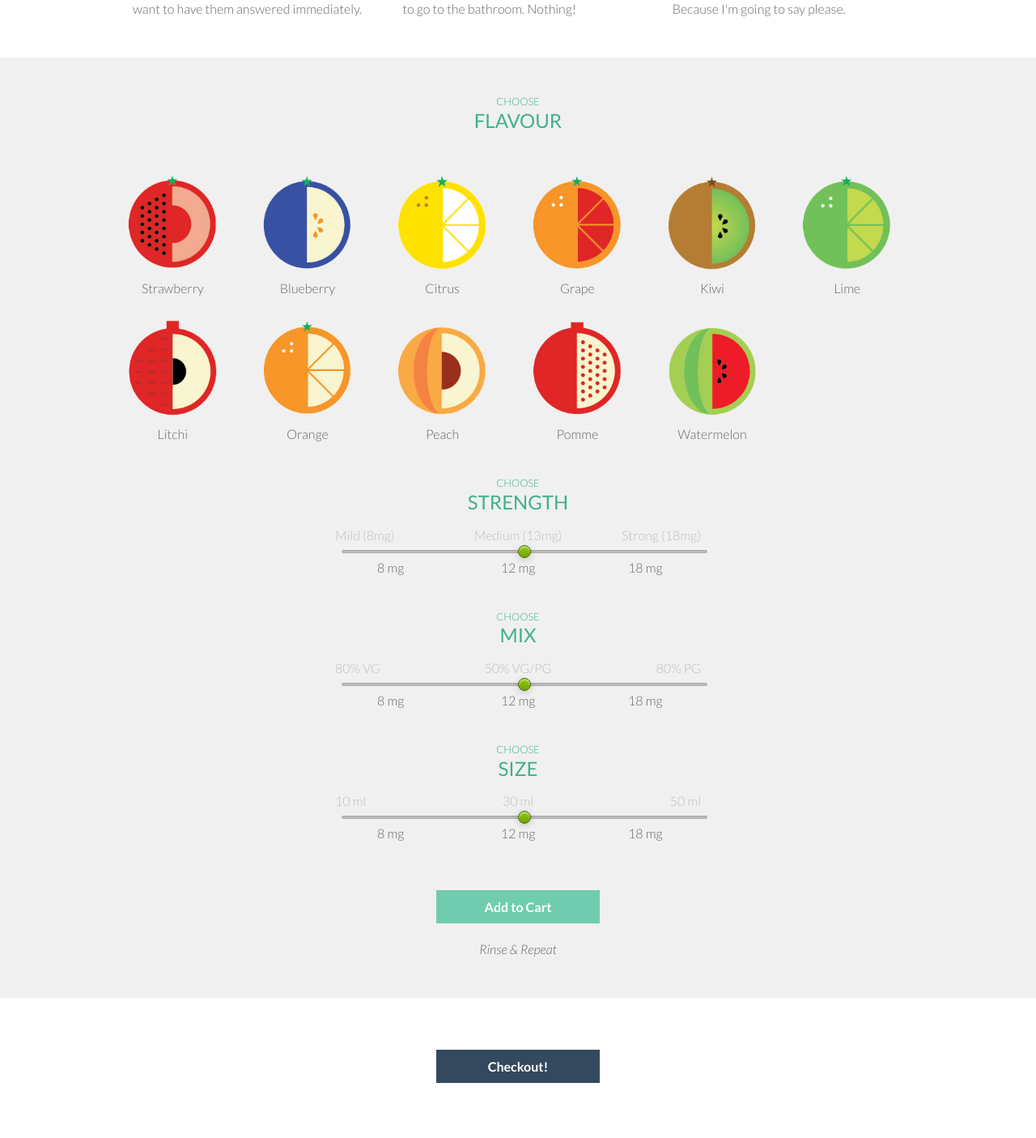
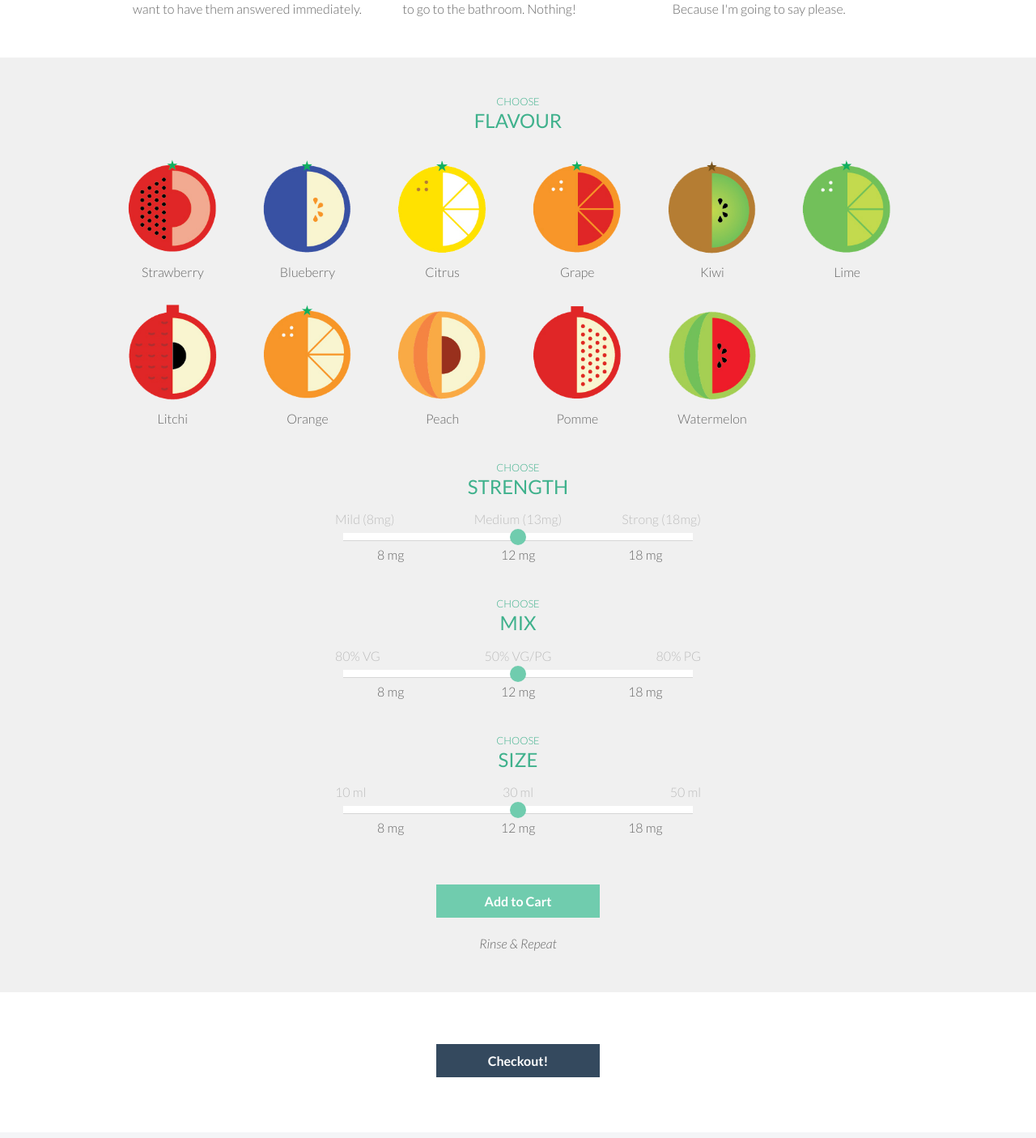
Before and after one commit to konscript/vaporista, a Python web app: template server/templates/index.html in a window 1280 px wide. Shown: the part 415-1820 px from the top of the page at 81% size. After the commit the page ends 1745 px from the top, so only its background shows below. Run offline with Jinja, Linux system fonts and the light colour scheme; the template is opened without the code that fills it, so the values that code supplies are empty; some libraries are stand-ins or nearby versions.

Commit message:
new about page, updated slider style and minor tweaks

```diff
--- a/client/css/simple-slider.css
+++ /dev/null
@@ -1,54 +0,0 @@
-.slider {
-  width: 100%;
-}
-
-.slider > .dragger {
-  background: #8DCA09;
-  background: -webkit-linear-gradient(top, #8DCA09, #72A307);
-  background: -moz-linear-gradient(top, #8DCA09, #72A307);
-  background: linear-gradient(top, #8DCA09, #72A307);
-
-  -webkit-box-shadow: inset 0 2px 2px rgba(255,255,255,0.5), 0 2px 8px rgba(0,0,0,0.2);
-  -moz-box-shadow: inset 0 2px 2px rgba(255,255,255,0.5), 0 2px 8px rgba(0,0,0,0.2);
-  box-shadow: inset 0 2px 2px rgba(255,255,255,0.5), 0 2px 8px rgba(0,0,0,0.2);
-
-  -webkit-border-radius: 10px;
-  -moz-border-radius: 10px;
-  border-radius: 10px;
-
-  border: 1px solid #496805;
-  width: 16px;
-  height: 16px;
-}
-
-.slider > .dragger:hover {
-  background: -webkit-linear-gradient(top, #8DCA09, #8DCA09);
-}
-
-
-.slider > .track, .slider > .highlight-track {
-  background: #ccc;
-  background: -webkit-linear-gradient(top, #bbb, #ddd);
-  background: -moz-linear-gradient(top, #bbb, #ddd);
-  background: linear-gradient(top, #bbb, #ddd);
-
-  -webkit-box-shadow: inset 0 2px 4px rgba(0,0,0,0.1);
-  -moz-box-shadow: inset 0 2px 4px rgba(0,0,0,0.1);
-  box-shadow: inset 0 2px 4px rgba(0,0,0,0.1);
-
-  -webkit-border-radius: 8px;
-  -moz-border-radius: 8px;
-  border-radius: 8px;
-
-  border: 1px solid #aaa;
-  height: 4px;
-}
-
-.slider > .highlight-track {
-	background-color: #8DCA09;
-	background: -webkit-linear-gradient(top, #8DCA09, #72A307);
-	background: -moz-linear-gradient(top, #8DCA09, #72A307);
-	background: linear-gradient(top, #8DCA09, #72A307);
-
-	border-color: #496805;
-}
--- a/client/js/app.js
+++ b/client/js/app.js
@@ -4,5 +4,6 @@
 angular.module('myApp', ['myApp.filters', 'myApp.services', 'myApp.directives', 'myApp.controllers']).
   config(['$routeProvider', function($routeProvider) {
     $routeProvider.when('/home', {templateUrl: '/client/tmpl/home.html', controller: 'HomeCtrl'});
+    $routeProvider.when('/about', {templateUrl: '/client/tmpl/about.html'});
     $routeProvider.otherwise({redirectTo: '/home'});
   }]);
--- /dev/null
+++ b/client/sass/_about.scss
@@ -0,0 +1,8 @@
+.photo {
+    display: block;
+    margin: 0 auto 1em auto;
+}
+
+.role {
+    margin-bottom: 2em;
+}
--- /dev/null
+++ b/client/sass/_home.scss
@@ -0,0 +1,92 @@
+.about-wrapper {
+    h2 {
+        color: $complementary-color;
+    }
+}
+
+.controls-wrapper {
+    margin-bottom: 1em;
+
+    .choose {
+        text-transform: uppercase;
+        text-align: center;
+        display: block;
+        line-height: 1;
+        font-size: 0.8em;
+        color: $primary-alt-color;
+    }
+
+    h2 {
+        margin-bottom: 0.5em;
+        color: $primary-alt-color;
+    }
+
+    .flavors-list {
+        margin-bottom: 2em;
+
+        span {
+            display: block;
+            text-align: center;
+        }
+    }
+
+    .control-wrapper {
+        margin-bottom: 2em;
+    }
+
+        .descriptions {
+
+            div {
+                color: darken($secondary-alt-color, 10%);
+            }
+
+            .left {
+                text-align: left;
+            }
+            .middle {
+                text-align: center;
+            }
+            .right {
+                text-align: right;
+            }
+        }
+
+        // Slider controls
+        .slider .track {
+            position: relative;
+            height: 10px;
+            background: white;
+            padding: 0 10px;
+            margin-top: 10px;
+            border-bottom: 1px solid darken($secondary-color, 10%);
+        }
+        .slider .dragger {
+            position: absolute;
+            cursor: pointer;
+            @include border-radius(20px);
+            width: 20px;
+            height: 20px;
+            margin-top: -5px;
+            background: $primary-color;
+            color: white;
+            line-height: 20px;
+            text-align: center;
+            @include transition(left 300ms);
+
+            &:hover {
+                background: $primary-alt-color;
+            }
+        }
+
+    .button {
+        margin-top: 1em;
+        width: 100%;
+    }
+}
+
+.checkout-wrapper {
+    .button {
+        @include button-style($complementary-color);
+        width: 100%;
+    }
+}
--- a/client/sass/_settings.scss
+++ b/client/sass/_settings.scss
@@ -92,7 +92,7 @@ $complementary-alt-color: darken($complementary-color, 10%);
 $header-font-family: "Lato", "Helvetica", Helvetica, Arial, sans-serif;
 $header-font-weight: normal;
 // $header-font-style: normal;
-// $header-font-color: #222;
+$header-font-color: $complementary-color;
 // $header-line-height: 1.4;
 $header-top-margin: .2em;
 $header-bottom-margin: .5em;
@@ -119,7 +119,7 @@ $h2-font-size: emCalc(27px);
 
 // We use these to style paragraphs
 // $paragraph-font-family: inherit;
-// $paragraph-font-weight: normal;
+$paragraph-font-weight: 300;
 // $paragraph-font-size: 1em;
 // $paragraph-line-height: 1.6;
 // $paragraph-margin-bottom: emCalc(20px);
--- a/client/sass/app.scss
+++ b/client/sass/app.scss
@@ -1,57 +1,18 @@
 // Custom fonts
 @import url(http://fonts.googleapis.com/css?family=Lato:300,300italic,400,700);
 
-// Global Foundation Settings
+// Foundation, settings and page imports
 @import "settings";
-
-// Comment out this import if you are customizing you imports below
 @import "foundation";
-@import "mixins";
 
 @import "compass/css3/border-radius";
 @import "compass/css3/box-shadow";
 @import "compass/css3/transition";
 @import "compass/css3/transform";
 
-// Import specific parts of Foundation by commenting the import "foundation"
-// and uncommenting what you want below. You must uncomment the following if customizing
-
-// @import "foundation/foundation-global"; // *always required
-// @import "foundation/components/global"; // *always required
-// @import "foundation/components/grid";
-// @import "foundation/components/visibility";
-// @import "foundation/components/block-grid";
-// @import "foundation/components/type";
-// @import "foundation/components/buttons";
-// @import "foundation/components/forms"; // *requires components/buttons
-// @import "foundation/components/custom-forms"; // *requires components/buttons, components/forms
-// @import "foundation/components/button-groups"; // *requires components/buttons
-// @import "foundation/components/dropdown-buttons"; // *requires components/buttons
-// @import "foundation/components/split-buttons"; // *requires components/buttons
-// @import "foundation/components/flex-video";
-// @import "foundation/components/section";
-// @import "foundation/components/top-bar";  // *requires components/grid
-// @import "foundation/components/orbit";
-// @import "foundation/components/reveal";
-// @import "foundation/components/joyride";
-// @import "foundation/components/clearing";
-// @import "foundation/components/alert-boxes";
-// @import "foundation/components/breadcrumbs";
-// @import "foundation/components/keystrokes";
-// @import "foundation/components/labels";
-// @import "foundation/components/inline-lists";
-// @import "foundation/components/pagination";
-// @import "foundation/components/panels";
-// @import "foundation/components/pricing-tables";
-// @import "foundation/components/progress-bars";
-// @import "foundation/components/side-nav";
-// @import "foundation/components/sub-nav";
-// @import "foundation/components/switch";
-// @import "foundation/components/magellan";
-// @import "foundation/components/tables";
-// @import "foundation/components/thumbs";
-// @import "foundation/components/tooltips";
-// @import "foundation/components/dropdown";
+@import "mixins";
+@import "home";
+@import "about";
 
 // Structure and layout
 html, body, * {
@@ -67,21 +28,10 @@ html, body, * {
     background-color: $secondary-color;
 }
 
-// Specific elements
-
-.choose {
-    text-transform: uppercase;
-    text-align: center;
-    display: block;
-    line-height: 1;
-    font-size: 0.8em;
-    color: $primary-alt-color;
-}
-
+// Elements
 h2 {
     margin-top: 0;
     margin-bottom: 1.3em;
-    color: $primary-alt-color;
     text-transform: uppercase;
 }
 
@@ -89,6 +39,7 @@ h2 {
     box-shadow: none;
 }
 
+// Header
 .header-wrapper {
     background-color: $primary-color;
 }
@@ -115,89 +66,3 @@ h2 {
             //background-color: white;
             //box-shadow: 0 0 0 0.15em $primary-color inset;
         }
-
-.about-wrapper {
-    h2 {
-        color: $complementary-color;
-    }
-}
-
-.controls-wrapper {
-    margin-bottom: 1em;
-
-    .flavors-list {
-        margin-bottom: 2em;
-
-        span {
-            display: block;
-            text-align: center;
-        }
-    }
-
-    .control-wrapper {
-        margin-bottom: 2em;
-
-        h2 {
-            margin-bottom: 0.5em;
-        }
-    }
-
-        .descriptions {
-
-            div {
-                color: darken($secondary-alt-color, 10%);
-            }
-
-            .left {
-                text-align: left;
-            }
-            .middle {
-                text-align: center;
-            }
-            .right {
-                text-align: right;
-            }
-        }
-
-    .button {
-        margin-top: 1em;
-        width: 100%;
-    }
-}
-
-.checkout-wrapper {
-    .button {
-        @include button-style($complementary-color);
-        width: 100%;
-    }
-}
-
-// Slider controls (dragdealer plugin)
-.dragdealer {
-    position: relative;
-    height: 10px;
-    background: white;
-    padding: 0 10px;
-    margin-top: 10px;
-    border-bottom: 1px solid darken($secondary-color, 10%);
-}
-.dragdealer .handle {
-    position: absolute;
-    cursor: pointer;
-    @include border-radius(20px);
-    width: 20px;
-    height: 20px;
-    margin-top: -5px;
-    background: $primary-color;
-    color: white;
-    line-height: 20px;
-    text-align: center;
-    @include transition(left 300ms);
-
-    &:hover {
-        background: $primary-alt-color;
-    }
-}
-.dragdealer .disabled {
-    background: #898989;
-}
--- a/client/tmpl/betingelser.html
+++ /dev/null
@@ -1,5 +0,0 @@
-<p>This is the partial for view 2.</p>
-<p>
-  Showing of 'interpolate' filter:
-  {{ 'Current version is v%VERSION%.' | interpolate }}
-</p>
--- a/server/templates/index.html
+++ b/server/templates/index.html
@@ -11,7 +11,6 @@
         <meta name="viewport" content="width=device-width">
         <link rel="stylesheet" href="/client/css/normalize.css">
         <link rel="stylesheet" href="/client/css/app.css">
-        <link rel="stylesheet" href="/client/css/simple-slider.css">
 
         <link rel="icon" href="/client/img/favicon.ico">
         <link rel="apple-touch-icon" href="/client/img/apple-touch-icon.png" />
@@ -32,7 +31,9 @@
 
             <div class="header-wrapper wrapper">
                 <header class="row">
-                    <h1 class="small-12 columns center">VAP<div class="logo"></div>RISTA</h1>
+                    <a href="/#/home">
+                        <h1 class="small-12 columns center">VAP<div class="logo"></div>RISTA</h1>
+                    </a>
                 </header>
             </div>
 
```
Also changed, not shown: client/css/simple-slider-volume.css (deleted, +0 -48 lines), client/tmpl/about.html (added, +29 -0 lines), client/css/app.css, client/img/team-jakob.png (added), client/img/team-lasse.png (added), client/img/team-mikkel.png (added), client/index-deprecated.html (renamed from client/index.html).
